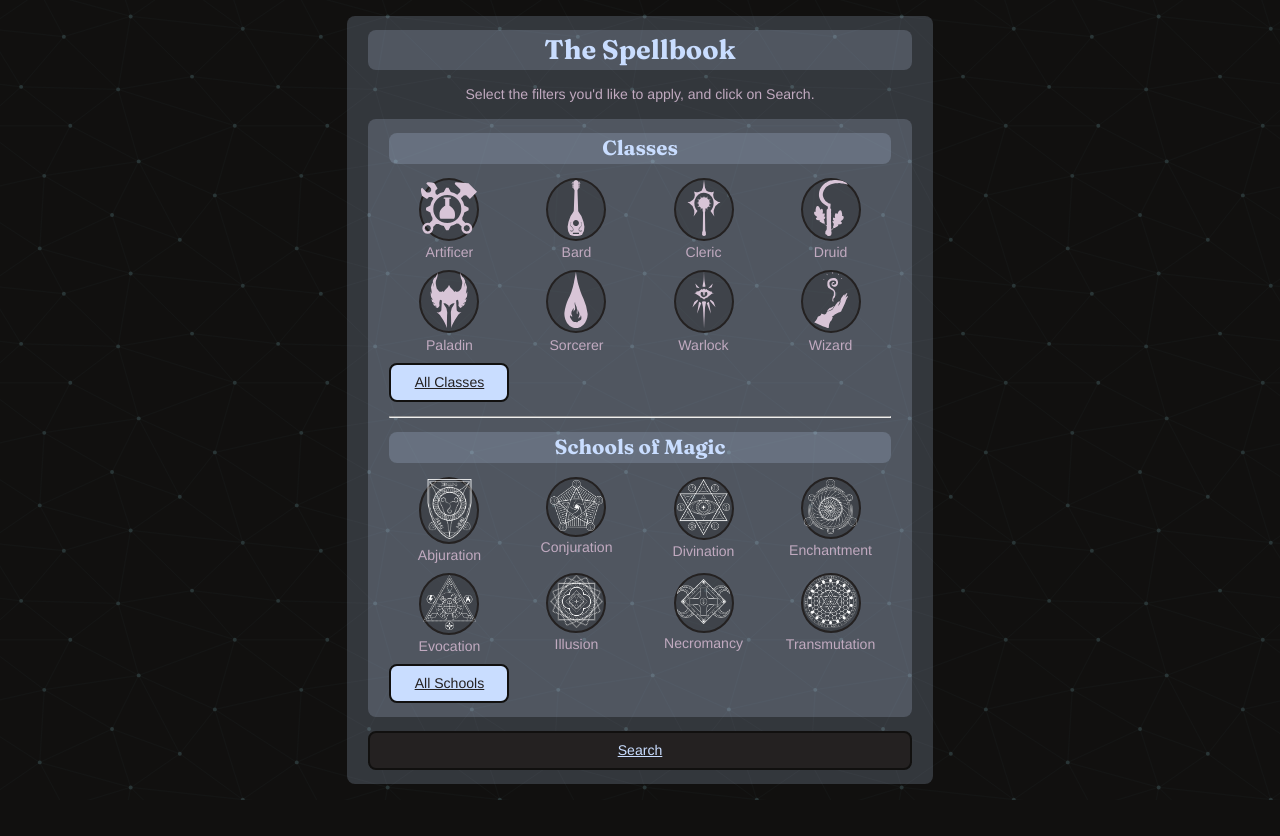
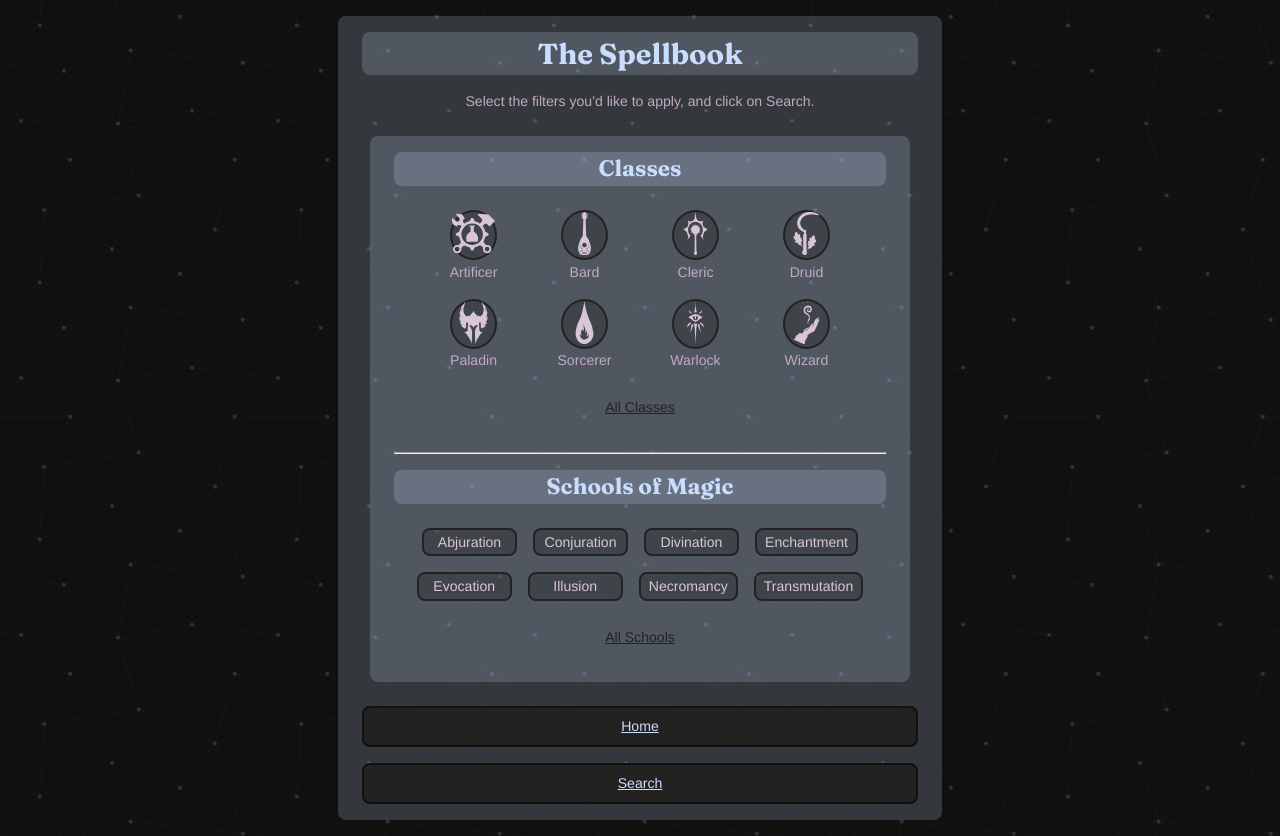
Before and after one commit to line-em/dnd-spellbook, a React (Vite) app: page /#/filters in a window 1280 px wide. Before the commit the page ends 800 px from the top, so only its background shows below. Built offline with nearby package versions, Linux system fonts and the light colour scheme; a web font is replaced by a local one.

Commit message:
selected style

```diff
--- a/src/index.css
+++ b/src/index.css
@@ -9,7 +9,7 @@
 	--purple: #6b2d5c;
 	--neutral-purple: #8f5972;
 
-	--sans:  "Sono", "Helvetica", "Arial", sans-serif;
+	--sans: "Sono", "Helvetica", "Arial", sans-serif;
 	--serif: "Fraunces", "Georgia", "Times New Roman", serif;
 
 	--xxs: 0.1rem;
@@ -17,14 +17,15 @@
 	--s: 1rem;
 	--sm: 1.5rem;
 	--m: 2rem;
-	--sl: 2.5rem
+	--sl: 2.5rem;
 	--l: 3rem;
 	--xxl: 5rem;
 
-	font-family: var(--sans);
+	/* font-family: "Sono", "Helvetica", "Arial", sans-serif;
 	font-size: clamp(0.7rem, 0.1vw + 0.8rem, 1rem);
 	line-height: 1.5;
-	font-weight: 400;
+	font-weight: 400; */
+
 	color: #c1aac0;
 
 	font-synthesis: none;
@@ -62,16 +63,23 @@ html {
 	padding: 0;
 }
 
+p {
+	font: 400 clamp(0.7rem, 0.1vw + 0.8rem, 1rem) / 1.5 var(--sans);
+}
+
 body {
+	display: grid;
 	margin: 0 auto;
-	min-width: 320px;
+	min-width: 300px;
 	max-width: 1280px;
 	min-height: 100vh;
 	width: 80%;
-	display: grid;
 	place-items: center;
+	font: 400 clamp(0.7rem, 0.1vw + 0.8rem, 1rem) / 1.5 var(--sans);
 }
 
-/* * + p {
-	margin-top: var(--xs);
-} */
+@media screen and (max-width: 500px) {
+	body {
+		width: 100%;
+	}
+}
--- a/src/pages/Filters.jsx
+++ b/src/pages/Filters.jsx
@@ -1,30 +1,29 @@
 import Heading from "../styled-components/Heading";
-import { FlexColumnWrapper, WhiteSection } from "../styled-components/FlexStyles";
+import { FilterGrid, SpellbookPage, WhiteSection } from "../styled-components/FlexStyles";
 import classesData from "../assets/classes/classesData.js";
 import schoolsData from "../assets/schools/schoolsData";
 import { StyledButton, StyledLinkButton } from "../styled-components/StyledButton";
 import { StyledFilter } from "../styled-components/ClassBubble";
 import styled from "styled-components";
 
-const FilterGrid = styled.section`
-	display: grid;
-	gap: var(--xs);
-	grid-template-columns: ${({ column }) => `repeat(${column}, minmax(100px, 120px))`};
-`;
-
 const Filters = (props) => {
 	const mapFilters = (filterArray) =>
 		filterArray.map((filter, index) => (
 			<div>
+				{/* selected */}
 				<StyledFilter isImg={filterArray === schoolsData}>
-					<img src={filter.symbol} alt={filter.class} key={index} />
+					{filterArray === schoolsData ? (
+						<p>{filter.class}</p>
+					) : (
+						<img src={filter.symbol} alt={filter.class} key={index} />
+					)}
 				</StyledFilter>
-				<p>{filter.class}</p>
+				{filterArray === schoolsData ? "" : <p>{filter.class}</p>}
 			</div>
 		));
 
 	return (
-		<WhiteSection>
+		<SpellbookPage>
 			<Heading type="2">The Spellbook</Heading>
 			<p>Select the filters you'd like to apply, and click on Search.</p>
 			<WhiteSection>
@@ -42,8 +41,9 @@ const Filters = (props) => {
 					<StyledButton>All Schools</StyledButton>
 				</FilterGrid>
 			</WhiteSection>
+			<StyledLinkButton path="/">Home</StyledLinkButton>
 			<StyledLinkButton>Search</StyledLinkButton>
-		</WhiteSection>
+		</SpellbookPage>
 	);
 };
 
--- a/src/styled-components/ClassBubble.jsx
+++ b/src/styled-components/ClassBubble.jsx
@@ -1,14 +1,19 @@
 import styled from "styled-components";
 
-export const StyledFilter = ({ isImg, children }) =>
-	isImg ? <SchoolBubble>{children}</SchoolBubble> : <ClassBubble>{children}</ClassBubble>;
+export const StyledFilter = ({ isImg, selected, children }) => {
+	return isImg ? (
+		<SchoolBubble isSelected={selected}>{children}</SchoolBubble>
+	) : (
+		<ClassBubble isSelected={selected}>{children}</ClassBubble>
+	);
+};
 
 const ClassBubble = styled.button`
 	border-radius: 50%;
-	aspect-ratio: 1 / 1;
 	width: 50%;
 	background-color: var(--transparent-black);
-	border: 2px var(--dark-gray) solid;
+	border: ${({ isSelected }) =>
+		isSelected ? "2px var(--lilac) solid" : "2px var(--dark-gray) solid"};
 	transition: all 300ms;
 	cursor: pointer;
 
@@ -27,8 +32,8 @@ const ClassBubble = styled.button`
 `;
 
 const SchoolBubble = styled(ClassBubble)`
-	& img {
-		width: 95%;
-		height: auto;
-	}
+	border-radius: 8px;
+	width: 100%;
+	padding: var(--xxs) var(--xs);
+	color: var(--lilac);
 `;
--- a/src/styled-components/FlexStyles.jsx
+++ b/src/styled-components/FlexStyles.jsx
@@ -2,8 +2,14 @@ import styled from "styled-components";
 
 export const FlexColumnWrapper = styled.section`
 	display: flex;
+	flex-wrap: wrap;
 	flex-direction: column;
 	gap: var(--s);
+	margin: var(--xs);
+
+	@media screen and (max-width: 500px) {
+		margin: 0;
+	}
 `;
 
 export const CenterFlexColumn = styled(FlexColumnWrapper)`
@@ -12,8 +18,29 @@ export const CenterFlexColumn = styled(FlexColumnWrapper)`
 	text-align: center;
 `;
 
+export const FilterGrid = styled(CenterFlexColumn)`
+	flex-direction: row;
+	& *:not(:last-child) {
+		flex-basis: 95px;
+	}
+`;
+
 export const WhiteSection = styled(FlexColumnWrapper)`
 	background-color: var(--transparent-white);
 	padding: var(--s) var(--sm);
 	border-radius: 8px;
 `;
+
+export const SpellbookPage = styled(WhiteSection)`
+	width: 60%;
+
+	@media screen and (max-width: 1200px) {
+		width: 75%;
+	}
+	@media screen and (max-width: 800px) {
+		width: 90%;
+	}
+	@media screen and (max-width: 550px) {
+		width: 100%;
+	}
+`;
--- a/src/styled-components/StyledButton.jsx
+++ b/src/styled-components/StyledButton.jsx
@@ -1,5 +1,6 @@
 import styled from "styled-components";
 import { Link } from "react-router-dom";
+import { FilterGrid } from "./FlexStyles";
 
 const StyledLink = styled(Link)`
 	cursor: pointer;
@@ -19,6 +20,11 @@ const StyledLink = styled(Link)`
 	&:focus,
 	&:focus-visible {
 		outline: 4px auto -webkit-focus-ring-color;
+	}
+
+	${FilterGrid} > & {
+		background-color: transparent;
+		border-color: transparent;
 	}
 `;
 
```
